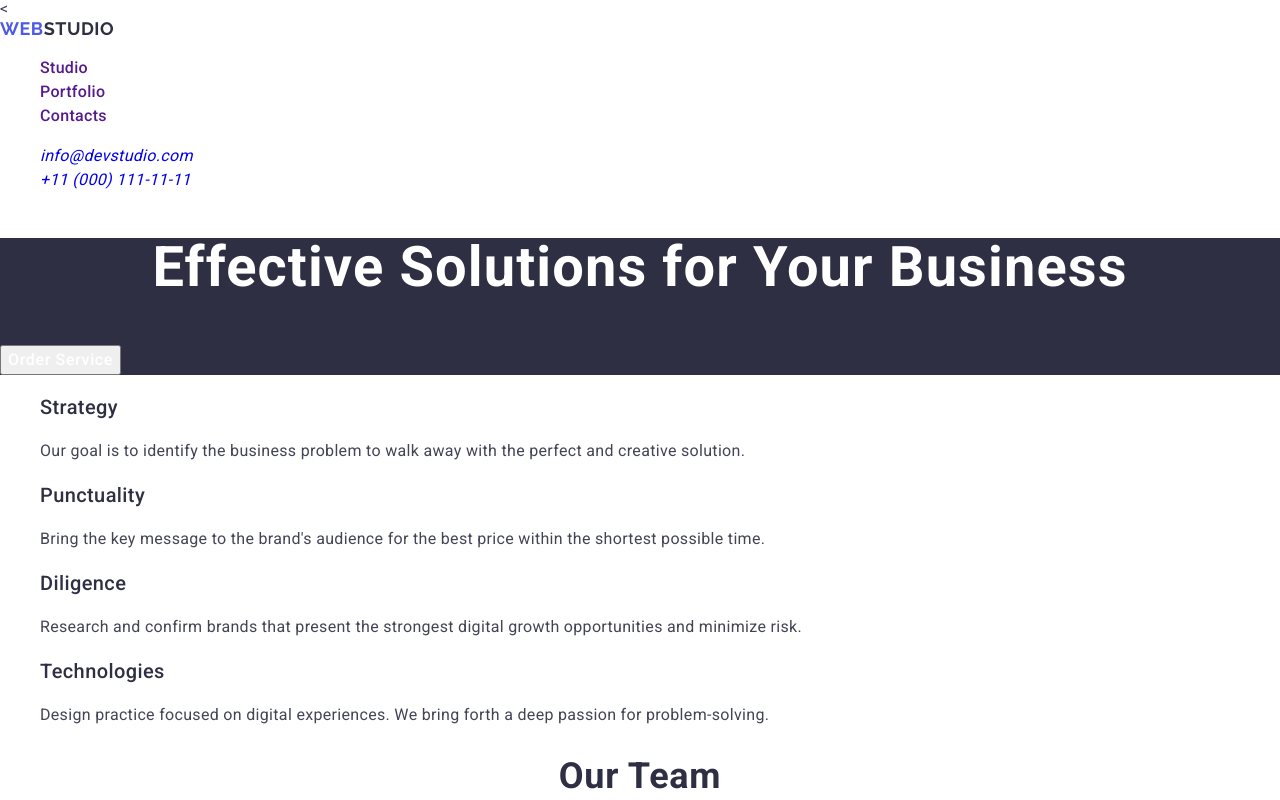
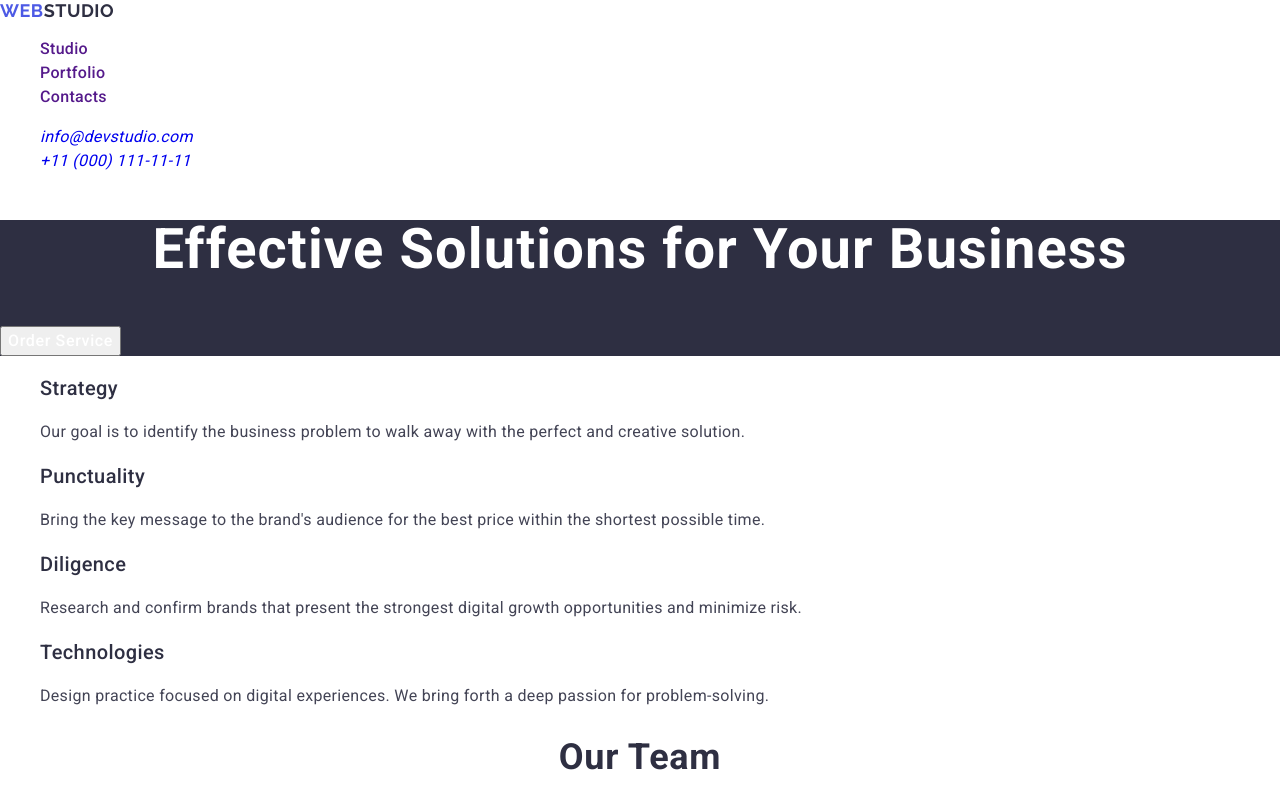
Before and after one commit to Nikolay-2008/goit-markup-hw-2, a plain HTML site: page index.html in a window 1280 px wide. Shown: the top 800 px of the page. Drawn offline with nearby package versions, Linux system fonts and the light colour scheme.

Commit message:
corection

```diff
--- a/index.html
+++ b/index.html
@@ -4,7 +4,7 @@
     <meta charset="UTF-8">
     <meta name="viewport" content="width=device-width, initial-scale=1.0">
     <title>Effective Solutions for Your Business</title>
-    <<link rel="stylesheet" href="https://cdnjs.cloudflare.com/ajax/libs/modern-normalize/3.0.1/modern-normalize.css" integrity="sha512-gnAN+RgTMylunXI7AMg+PtcUGpKZFkZJoFIkAWvdPFRrFJz3p2tx4+9xbjILRfN7CzoViMgS8vSf06fSQzWZjA==" crossorigin="anonymous" referrerpolicy="no-referrer" />
+    <link rel="stylesheet" href="https://cdnjs.cloudflare.com/ajax/libs/modern-normalize/3.0.1/modern-normalize.css" integrity="sha512-gnAN+RgTMylunXI7AMg+PtcUGpKZFkZJoFIkAWvdPFRrFJz3p2tx4+9xbjILRfN7CzoViMgS8vSf06fSQzWZjA==" crossorigin="anonymous" referrerpolicy="no-referrer" />
     <link rel="stylesheet" href="/css/styles.css">
     <link rel="preconnect" href="https://fonts.googleapis.com">
 <link rel="preconnect" href="https://fonts.gstatic.com" crossorigin>
```
